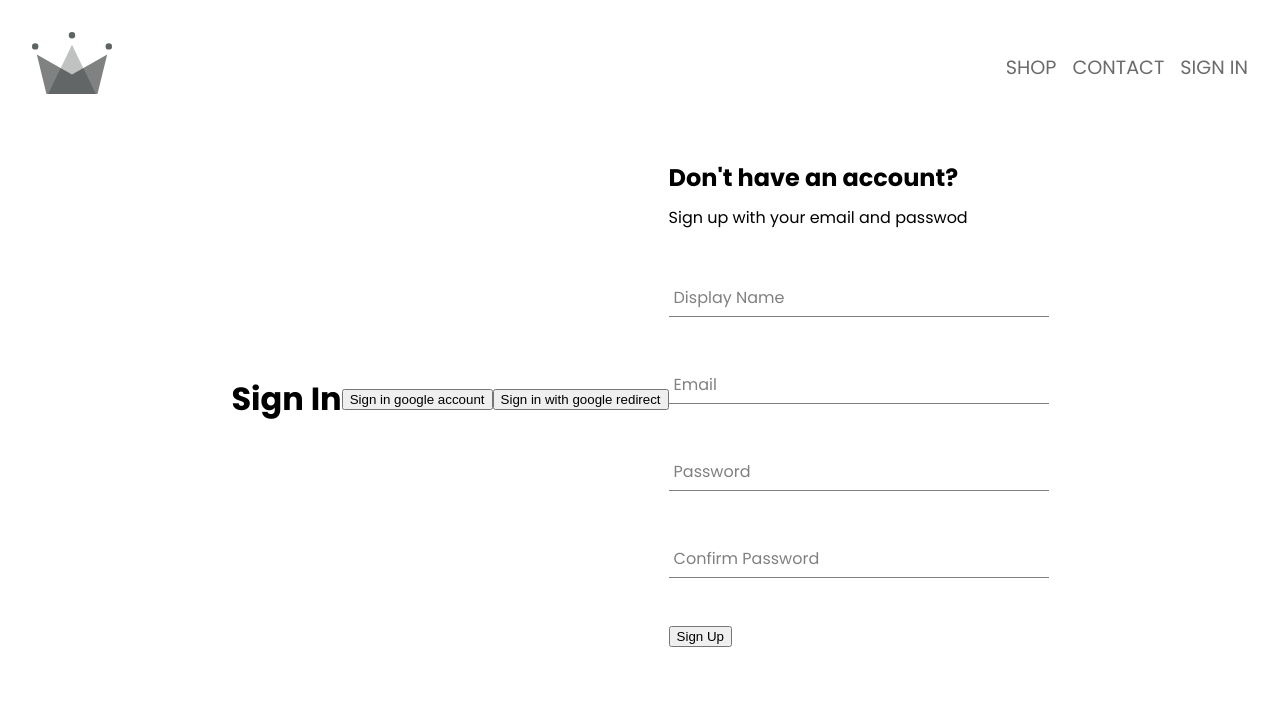
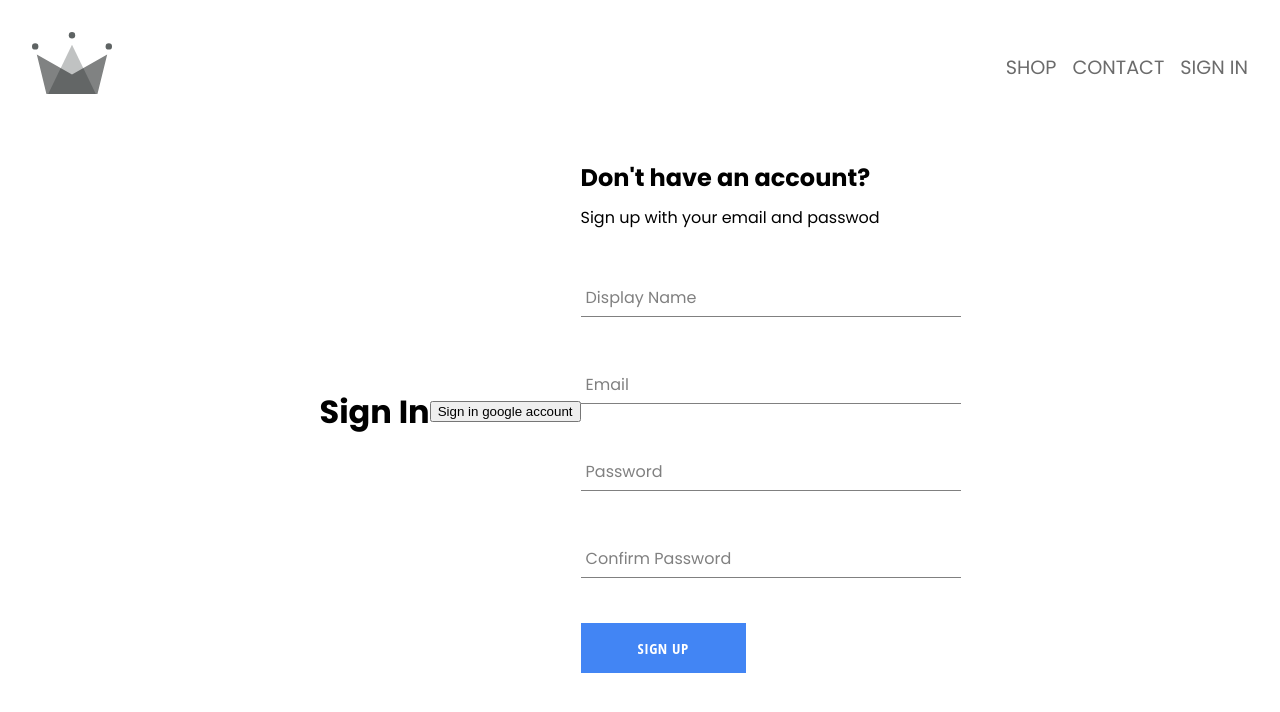
Before and after one commit to andersonzw/crown-couture, a React (Create React App) app: page /sign-in in a window 1280 px wide. Shown: the top 712 px of the page. Built offline with nearby package versions, Linux system fonts and the light colour scheme.

Commit message:
created signup component, form input, button component

```diff
--- /dev/null
+++ b/src/components/button/Button.jsx
@@ -0,0 +1,25 @@
+import React from "react";
+import "./Button.scss"
+/*
+ default
+ inverted
+ google-sign-in
+ */
+
+const BUTTON_TYPE_CLASSES = {
+  google: "google-sign-in",
+  inverted: "inverted",
+};
+
+const Button = ({ children, buttonType, ...otherProps }) => {
+  return (
+    <button
+      className={`button-container ${BUTTON_TYPE_CLASSES[buttonType]}`}
+      {...otherProps}
+    >
+      {children}
+    </button>
+  );
+};
+
+export default Button;
--- /dev/null
+++ b/src/components/button/Button.scss
@@ -0,0 +1,46 @@
+.button-container {
+    min-width: 165px;
+    width: auto;
+    height: 50px;
+    letter-spacing: 0.5px;
+    line-height: 50px;
+    padding: 0 35px 0 35px;
+    font-size: 15px;
+    background-color: black;
+    color: white;
+    text-transform: uppercase;
+    font-family: 'Open Sans Condensed';
+    font-weight: bolder;
+    border: none;
+    cursor: pointer;
+    display: flex;
+    justify-content: center;
+
+    &:hover {
+      background-color: white;
+      color: black;
+      border: 1px solid black;
+    }
+
+    &.google-sign-in {
+      background-color: #4285f4;
+      color: white;
+
+      &:hover {
+        background-color: #357ae8;
+        border: none;
+      }
+    }
+
+    &.inverted {
+      background-color: white;
+      color: black;
+      border: 1px solid black;
+
+      &:hover {
+        background-color: black;
+        color: white;
+        border: none;
+      }
+    }
+  }
--- a/src/components/sign-up-form/SignUpForm.jsx
+++ b/src/components/sign-up-form/SignUpForm.jsx
@@ -5,6 +5,7 @@
 } from "../../util/firebase/firebase.utils";
 import FormInput from "./form-input/FormInput";
 import "./SignUpForm.scss"
+import Button from "../button/Button";
 
 const defaultformFields = {
   displayName: "",
@@ -82,9 +83,9 @@
           value={confirmPassword}
         />
 
-        <button type="submit" onClick={handleSubmit}>
+        <Button type="submit" onClick={handleSubmit} buttonType={'google'}>
           Sign Up
-        </button>
+        </Button>
       </form>
     </div>
   );
--- a/src/routes/sign-in/SignIn.jsx
+++ b/src/routes/sign-in/SignIn.jsx
@@ -1,31 +1,11 @@
-import { useEffect } from "react";
-import { getRedirectResult } from "firebase/auth";
 
 import {
-  auth,
   signInWithGooglePopup,
   createUserDocumentFromAuth,
-  signInWithGoogleRedirect,
 } from "../../util/firebase/firebase.utils";
 import SignUpForm from "../../components/sign-up-form/SignUpForm";
 
 const SignIn = () => {
-
-// google redirect
-  const asyncFunction = async () => {
-    const response = await getRedirectResult(auth);
-    console.log(response);
-    if (response){
-        const userDocRef = await createUserDocumentFromAuth(response.user)
-    }
-  };
-  useEffect(() => {
-    asyncFunction();
-  }, []);
-
-  const logGoogleRedirectUser = async () => {
-    const { user } = await signInWithGoogleRedirect();
-  };
 
 // google popup
   const logGoogleUser = async () => {
@@ -37,9 +17,6 @@
     <div className=" paddings innerWidth flexCenter">
       <h1>Sign In</h1>
       <button onClick={logGoogleUser}>Sign in google account</button>
-      <button onClick={logGoogleRedirectUser}>
-        Sign in with google redirect
-      </button>
       <SignUpForm />
     </div>
   );
```
